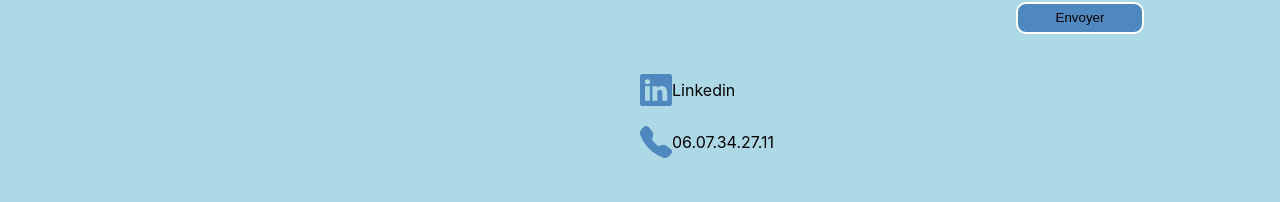
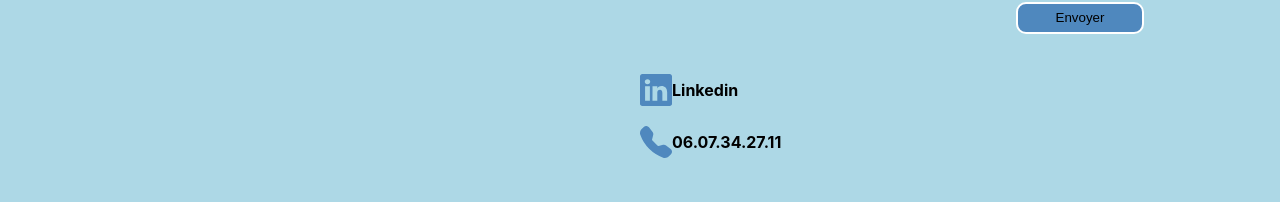
Before and after one commit to AngryBud/portfolio, a React (Create React App) app: page /contact in a window 1280 px wide. Shown: the part 564-766 px from the top of the page. Built offline with nearby package versions, Linux system fonts and the light colour scheme.

Commit message:
fix home pic -> button view cv

```diff
--- a/src/containers/Contact.js
+++ b/src/containers/Contact.js
@@ -70,10 +70,10 @@ const Contact = ({open, setOpen}) => {
                         </form>
                         <div className='others'>
                             <div className='linkedin' style={{display:'flex', flexDirection:'row', alignItems:'center'}}>
-                                <BsLinkedin/> <p  style={{ fontSize:'1rem', color:'black', textDecoration:'none'}} onClick={()=>window.open(`https://www.linkedin.com/in/clement-notin-bb4b0312b/`)}>  Linkedin</p>
+                                <BsLinkedin/> <p  style={{fontWeight:'bold', fontSize:'1rem', color:'black', textDecoration:'none'}} onClick={()=>window.open(`https://www.linkedin.com/in/clement-notin-bb4b0312b/`)}>  Linkedin</p>
                             </div>
                             <div style={{display:'flex', flexDirection:'row', alignItems:'center', marginBottom:'3rem'}}>
-                                <BsFillTelephoneFill /> <p style={{ fontSize:'1rem', color:'black'}}>  06.07.34.27.11</p>
+                                <BsFillTelephoneFill /> <p style={{fontWeight:'bold', fontSize:'1rem', color:'black'}}>  06.07.34.27.11</p>
                             </div>
 
 
--- a/src/containers/Home.css
+++ b/src/containers/Home.css
@@ -15,6 +15,7 @@
 }
 .title{
     flex:1;
+    margin-top: 1rem;
 }
 .logos{
     display: flex;
--- a/src/containers/Home.js
+++ b/src/containers/Home.js
@@ -45,9 +45,9 @@ const Home = ({open, setOpen}) => {
 
                             </div>
                             <div style={{display:'flex', justifyContent:'center', alignItems:'center'}}>
-                                <img src={cc} alt='c_c++' style={{width:'20%'}}/>
-                                <img src={git} alt='git' style={{width:'20%'}}/>
-                                <img src={mongo} alt='mongo' style={{width:'20%'}}/>
+                                <img src={cc} alt='c_c++' style={{width:'16%'}}/>
+                                <img src={git} alt='git' style={{width:'18%'}}/>
+                                <img src={mongo} alt='mongo' style={{width:'18%'}}/>
                             </div>
                             {/* <img src={html_css} alt='html_css' style={{border:'2px solid blue', width:'14rem'}}/> */}
                         </div>
```
